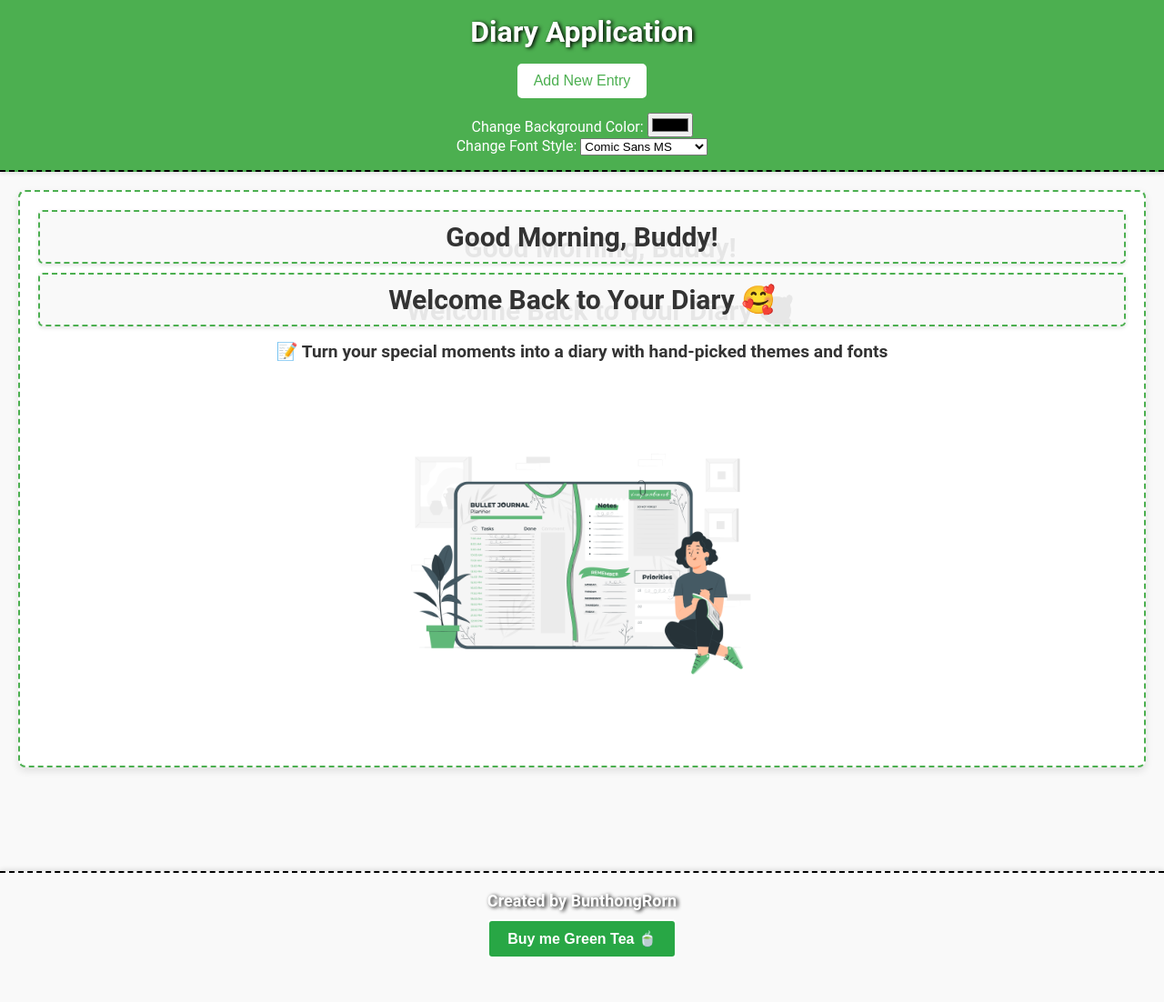
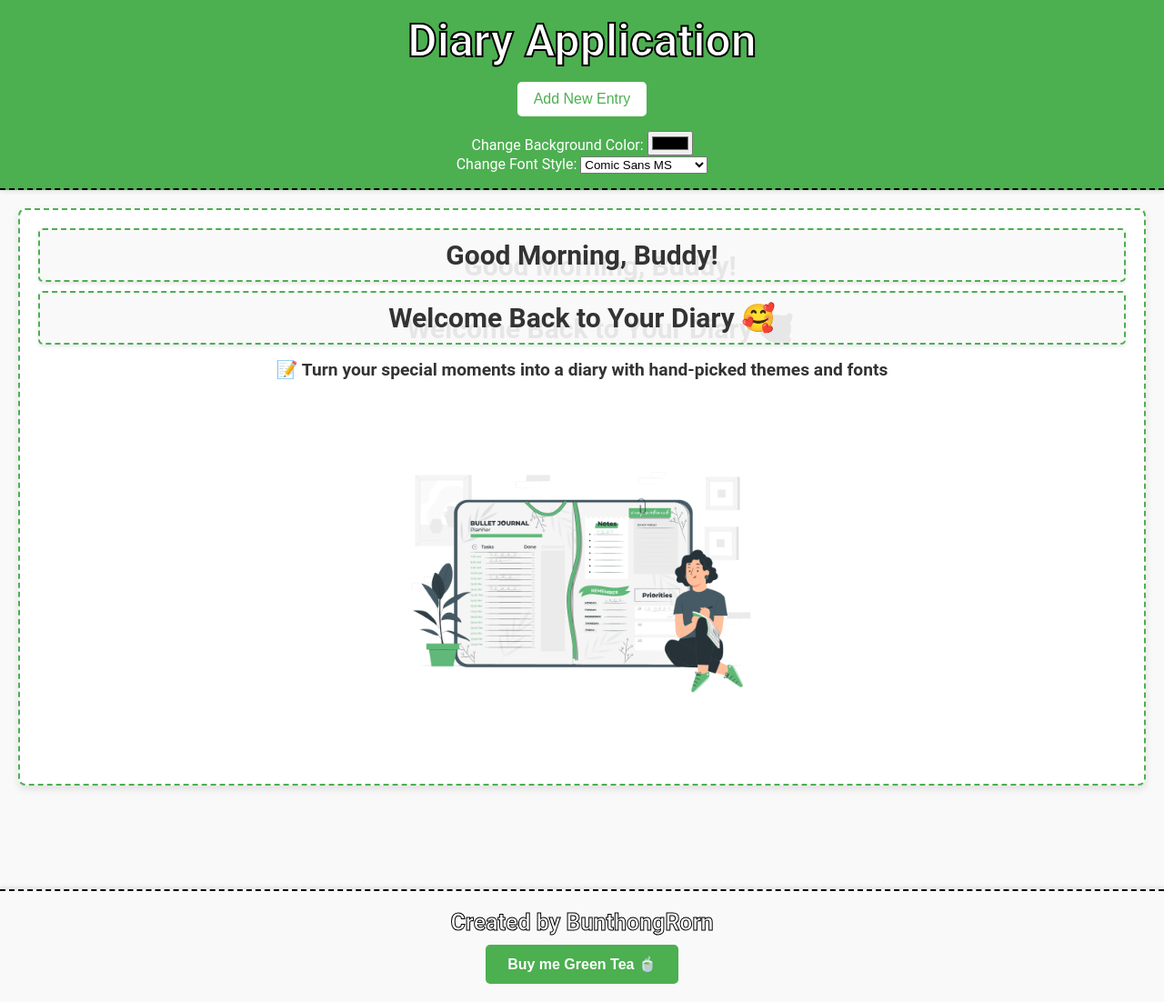
Before and after one commit to BunthongDev/Rebuild-Diary-WebApplication, a plain HTML site: page index.html in a window 1280 px wide. Shown: the whole page at 91% size. Before the commit the page ends 1074 px from the top, so only its background shows below. Drawn offline with Linux system fonts and the light colour scheme.

Commit message:
Update style.css

```diff
--- a/assets/css/style.css
+++ b/assets/css/style.css
@@ -18,8 +18,10 @@ body {
 
   header h1 {
     margin: 0;
-    text-shadow: #000000 2px 1px 4px;
-
+    color: white;
+            font-size: 50px;
+            -webkit-text-stroke-width: 2px;
+            -webkit-text-stroke-color: black;
   }
 
 
@@ -230,9 +232,19 @@ body {
     /* margin-top: 600px; */
 }
 #footer-text{
-text-shadow: #000000 2px 1px 4px;
+/* text-shadow: #000000 2px 1px 4px; */
+-webkit-text-stroke-color: black;
+-webkit-text-stroke-width: 1px;
+font-size: 25px;
+color: white;
+margin-bottom: 10px;
 
 }
+
+color: white;
+            font-size: 50px;
+            -webkit-text-stroke-width: 2px;
+            -webkit-text-stroke-color: red;
 
 .buy-me-button {
     margin-top: 10px;
```
